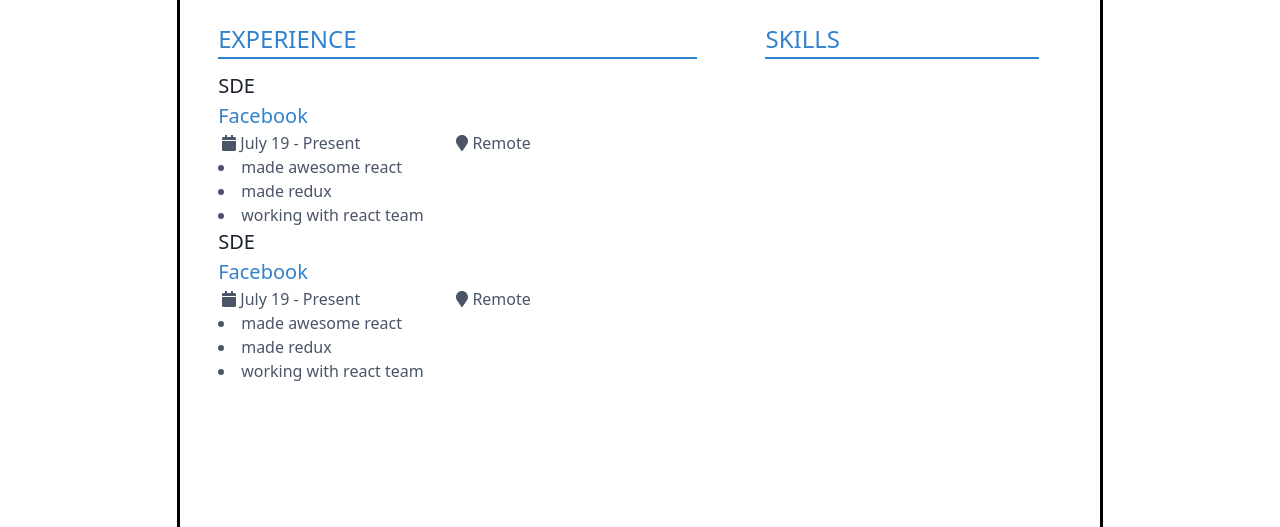
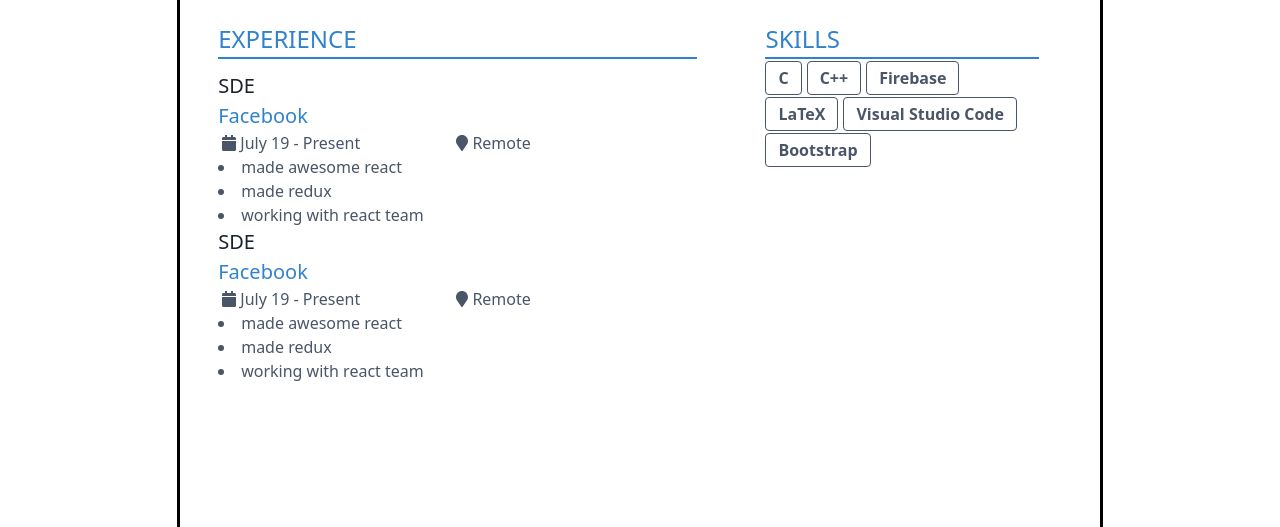
Before and after one commit to ravivarshney01/resume-builder, a Gatsby site: page / in a window 1280 px wide. Shown: the part 273-800 px from the top of the page. Built offline with nearby package versions, Linux system fonts and the light colour scheme; Gatsby itself is replaced by a stand-in of ours.

Commit message:
added skills component

```diff
--- a/src/components/Resume.js
+++ b/src/components/Resume.js
@@ -1,6 +1,7 @@
 import React, { Component } from "react"
 import PersonalDetails from "./PersonalDetails"
 import Experience from "./Experience"
+import Skills from "./Skills"
 
 class Resume extends Component {
   constructor(props) {
@@ -40,6 +41,14 @@
           ],
         },
       ],
+      skills: [
+         "C",
+         "C++",
+         "Firebase",
+         "LaTeX",
+         "Visual Studio Code",
+         "Bootstrap"
+      ]
     }
   }
 
@@ -69,6 +78,9 @@
             <h2 className="w-full text-2xl text-blue-600 border-b-2 border-blue-600 font-medium">
               SKILLS
             </h2>
+            {this.state.skills.map((sk, i) => (
+              <Skills skill={sk} key={i} />
+            ))}
           </div>
         </div>
       </div>
--- /dev/null
+++ b/src/components/Skills.js
@@ -0,0 +1,14 @@
+import React from "react"
+import './layout.css'
+const Skills = ({ skill }) => {
+
+  return (
+    <>
+      <p class="pill bg-transparent text-gray-700 font-semibold  py-1 px-3 border border-gray-700 disabled rounded ">
+         {skill}
+      </p>
+    </>
+  )
+}
+
+export default Skills
--- a/src/components/layout.css
+++ b/src/components/layout.css
@@ -8,3 +8,11 @@
   -webkit-font-smoothing: antialiased;
   -moz-osx-font-smoothing: grayscale;
 }
+
+.pill {
+
+  display: inline-block;
+  margin-right: 5px;
+  margin-top: 2px;
+
+}
```
Also changed, not shown: 1 other file.
